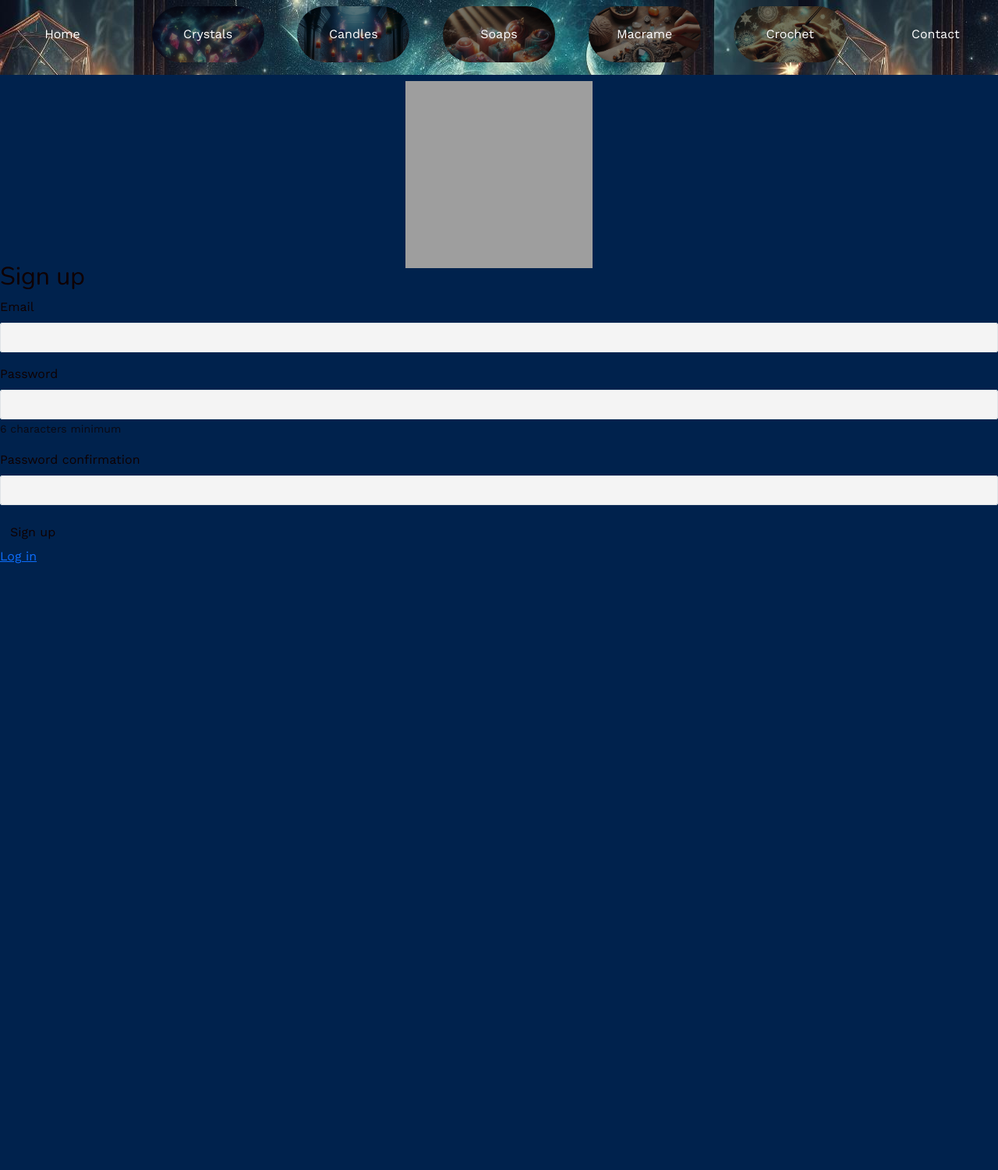
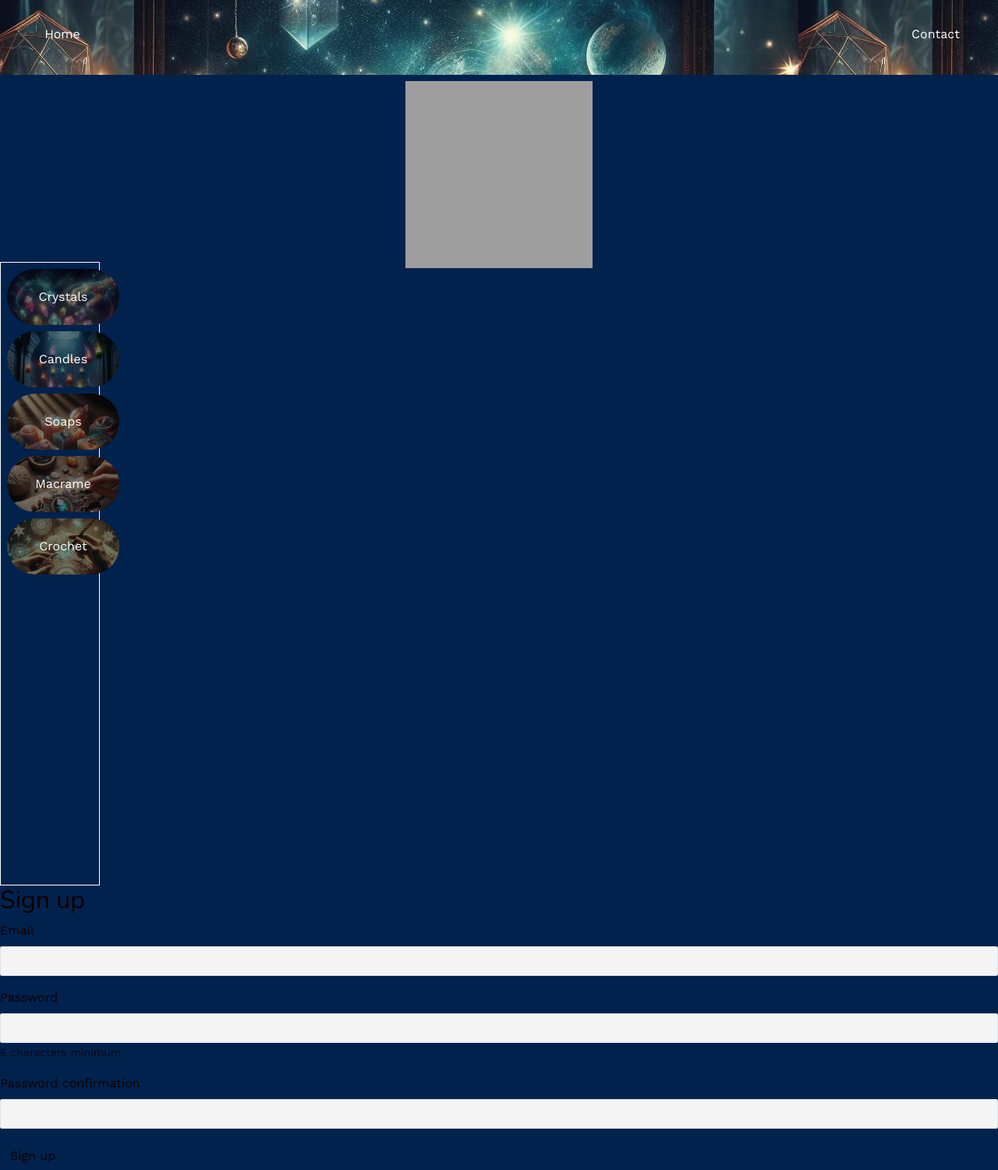
Before and after one commit to Washington-1991/Lithosophie, a Rails app: page /users/sign_up in a window 1280 px wide. Shown: the top 1501 px of the page at 78% size. Before the commit the page ends 723 px from the top, so only its background shows below. Run offline with Rails 7, Linux system fonts and the light colour scheme; style sheets or scripts are compiled from the project's sources; some libraries are stand-ins or nearby versions; grey boxes are pictures that could not be loaded.

Commit message:
side bar

```diff
--- a/app/assets/stylesheets/components/_index.scss
+++ b/app/assets/stylesheets/components/_index.scss
@@ -4,3 +4,4 @@
 @import "form_legend_clear";
 @import "navbar";
 @import "button";
+@import "sidebar";
--- /dev/null
+++ b/app/assets/stylesheets/components/_sidebar.scss
@@ -0,0 +1,7 @@
+// navbar-container
+.sidebar-container{
+  border: 1px solid white;
+  width: 10%;
+  height: 100vh;
+}
+// navbar-container
--- a/app/views/layouts/application.html.erb
+++ b/app/views/layouts/application.html.erb
@@ -12,6 +12,7 @@
 
   <body>
     <%= render "shared/navbar" %>
+    <%= render "shared/sidebar" %>
     <%= render "shared/flashes" %>
 
 
--- a/app/views/shared/_navbar.html.erb
+++ b/app/views/shared/_navbar.html.erb
@@ -1,16 +1,16 @@
 <div class="navbar-container">
 
   <div class="navbar-card-buttons">
+
     <button class="button-home">Home</button>
-    <button class="button-crystals">Crystals</button>
-    <button class="button-candles">Candles</button>
-    <button class="button-soaps">Soaps</button>
-    <button class="button-macrame">Macrame</button>
-    <button class="button-crochet">Crochet</button>
     <button class="button-contact">Contact</button>
+
   </div>
+
   <div class="navbar-card-logo">
+
     <%= image_tag "logo-lithosophie" %>
+
   </div>
 
 </div>
--- /dev/null
+++ b/app/views/shared/_sidebar.html.erb
@@ -0,0 +1,10 @@
+<div class="sidebar-container">
+
+  <div class="sidebar-card-buttons">
+    <button class="button-crystals">Crystals</button>
+    <button class="button-candles">Candles</button>
+    <button class="button-soaps">Soaps</button>
+    <button class="button-macrame">Macrame</button>
+    <button class="button-crochet">Crochet</button>
+  </div>
+</div>
```
